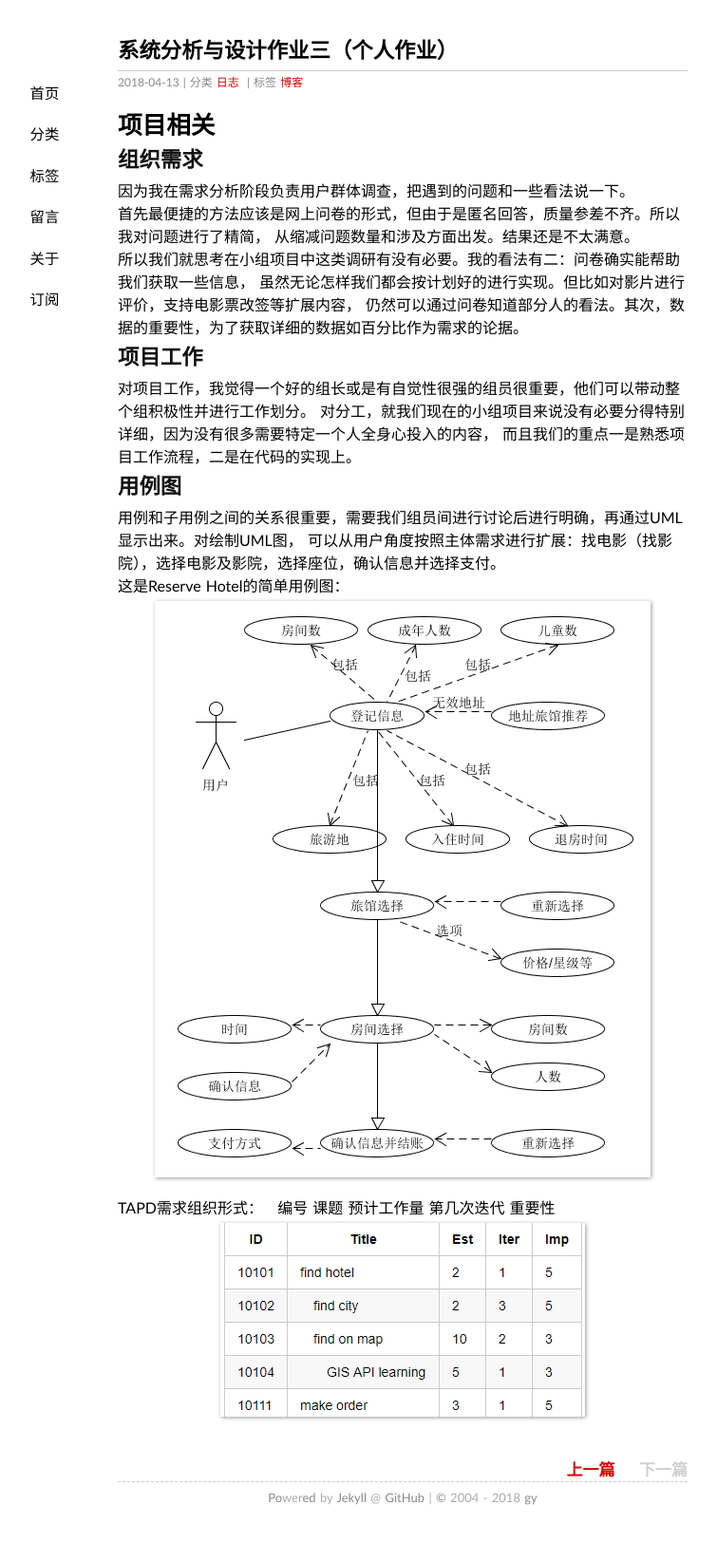
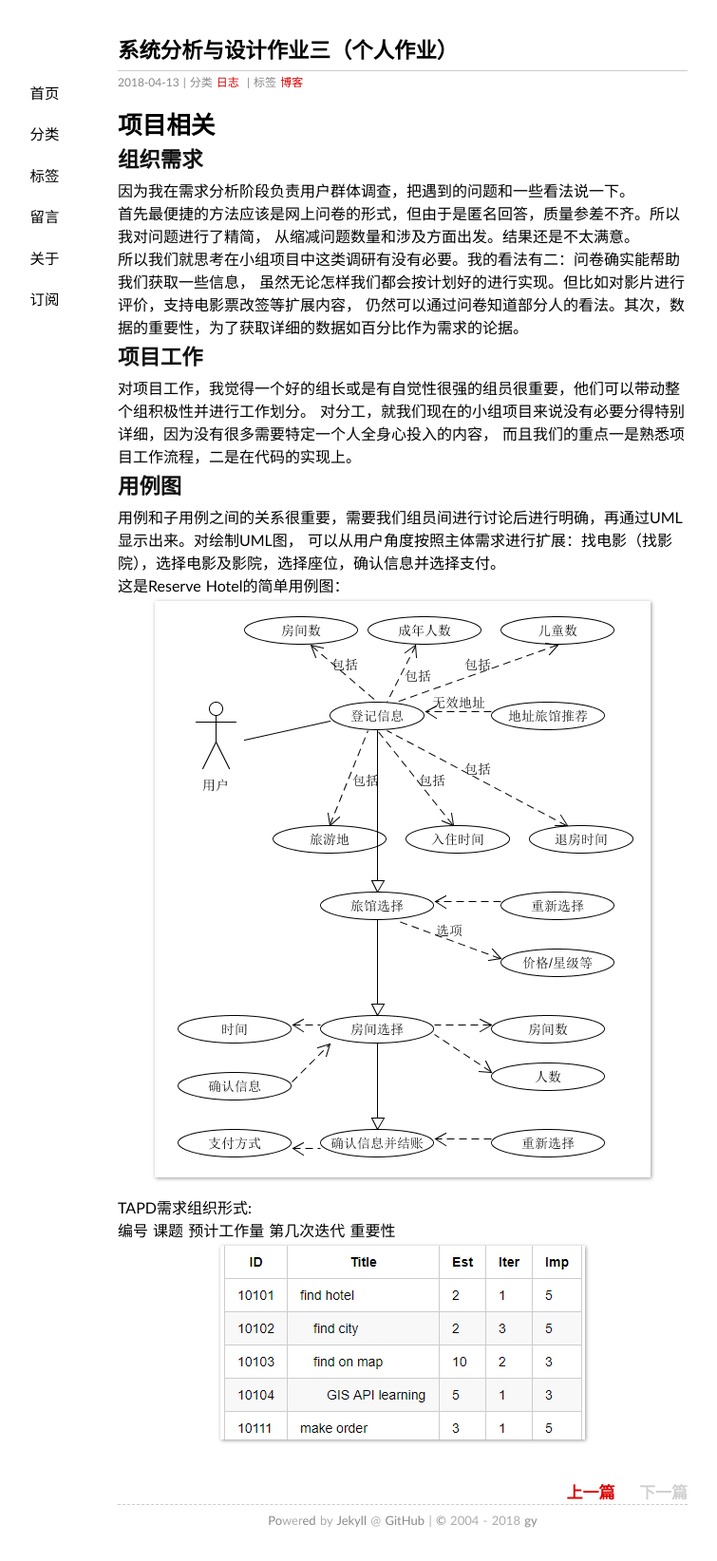
Before and after one commit to gaoynui/gaoynui.github.io, a Jekyll site: the page built from _posts/2018-04-13-hw3.md, in a window 1280 px wide. Shown: the whole page at 95% size, without its empty margins (216-971 px from the left). Built offline with Jekyll 4.4.1, drawn with Linux system fonts in a browser that asks for light colours; before the commit the page ends 1620 px from its top, so only the background shows below that; part of the change alters nothing that is shown.

Commit message:
Update 2018-04-13-hw3.md

```diff
--- a/_posts/2018-04-13-hw3.md
+++ b/_posts/2018-04-13-hw3.md
@@ -24,6 +24,6 @@ tags: 博客
 ![](https://github.com/gaoynui/gaoynui.github.io/blob/master/_posts/pictures/ReserveHotelUS.png?raw=true)
 
 
-TAPD需求组织形式：
+TAPD需求组织形式:
 编号 课题 预计工作量 第几次迭代 重要性
 ![](https://github.com/gaoynui/gaoynui.github.io/blob/master/_posts/pictures/ReserveHotelTAPD.png?raw=true)
```
